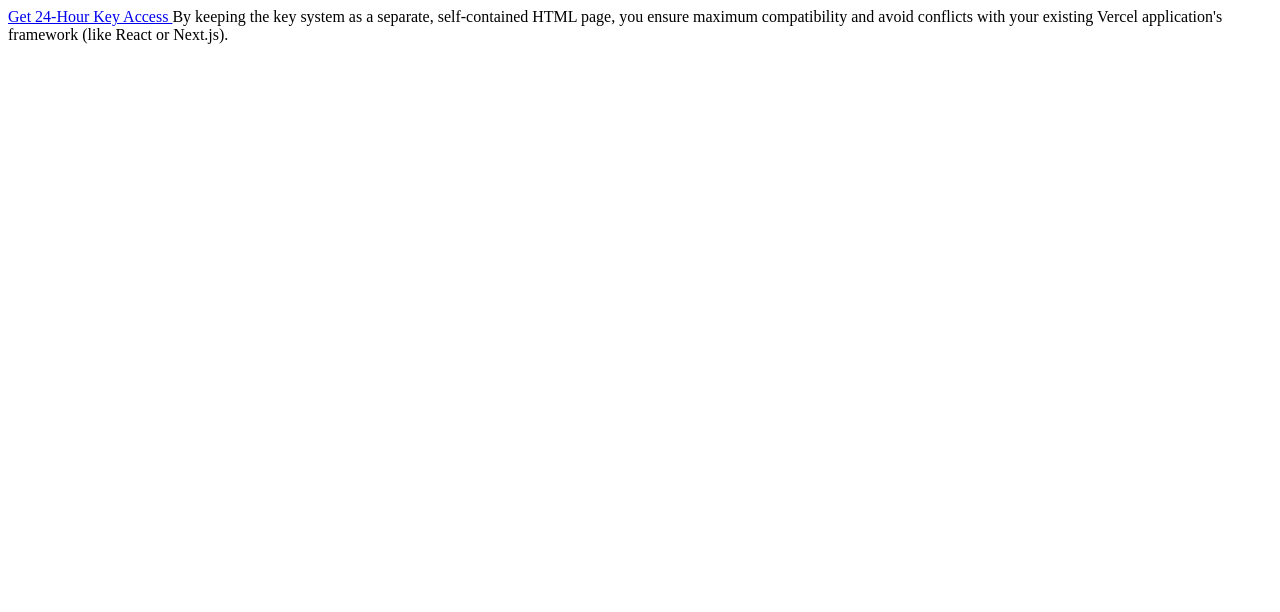
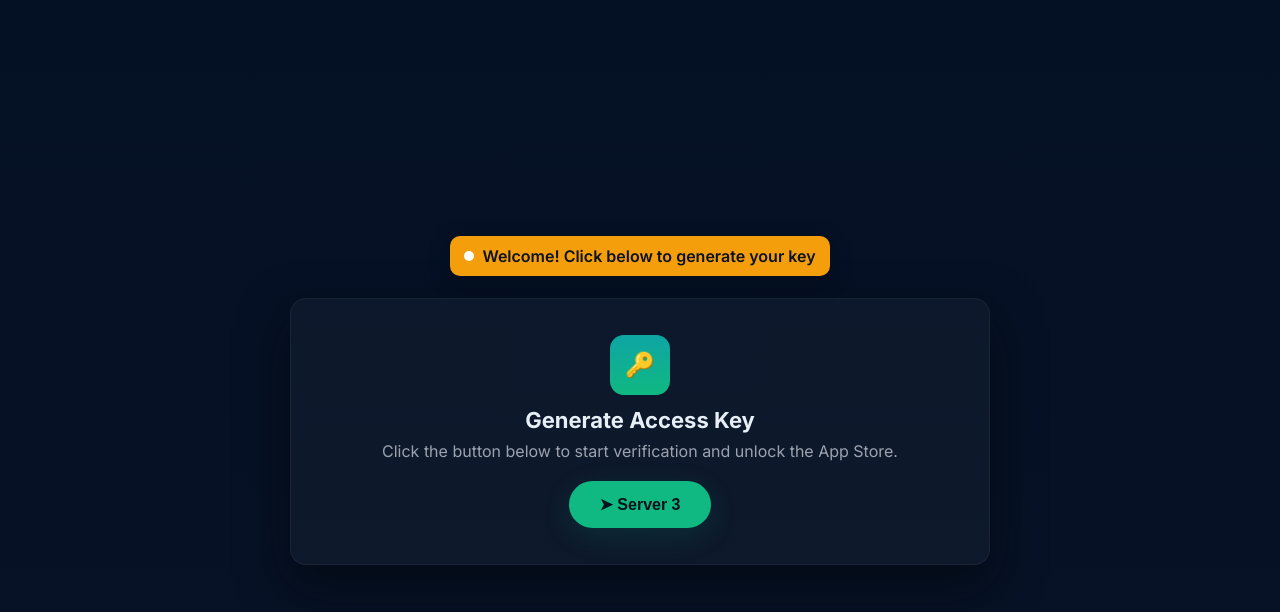
Before and after one commit to anubhavchaudhary21909-sys/Mtaiirus-, a plain HTML site: page key-system.html in a window 1280 px wide. Drawn offline with Linux system fonts and the light colour scheme.

Commit message:
Update key-system.html

```diff
--- a/key-system.html
+++ b/key-system.html
@@ -1,5 +1,130 @@
-<a href="/key-system.html" class="your-tailwind-button-styles">
-    Get 24-Hour Key Access
-</a>
+<!doctype html>
+<html lang="en">
+<head>
+  <meta charset="utf-8" />
+  <meta name="viewport" content="width=device-width,initial-scale=1" />
+  <title>Generate Access Key</title>
+  <link href="https://fonts.googleapis.com/css2?family=Inter:wght@400;600;700&display=swap" rel="stylesheet">
+  <style>
+    :root {
+      --bg:#071226;
+      --accent:#10b981;
+      --banner:#f59e0b;
+    }
+    *{box-sizing:border-box}
+    html,body{height:100%}
+    body {
+      margin:0;
+      font-family:Inter, system-ui, -apple-system, "Segoe UI", Roboto;
+      background:linear-gradient(180deg,#041024 0%, #071226 100%);
+      color:#e6eef6;
+      display:flex;
+      align-items:center;
+      justify-content:center;
+      padding:24px;
+    }
+    .wrap{max-width:700px;width:100%;text-align:center;}
+    .banner{
+      background:var(--banner);
+      color:#0b1220;
+      padding:10px 14px;
+      border-radius:10px;
+      font-weight:600;
+      display:inline-flex;
+      gap:8px;
+      align-items:center;
+      box-shadow:0 6px 20px rgba(5,10,20,0.45);
+    }
+    .card{
+      background:rgba(255,255,255,0.03);
+      border:1px solid rgba(255,255,255,0.05);
+      border-radius:16px;
+      padding:36px;
+      margin-top:22px;
+      box-shadow:0 20px 50px rgba(3,6,12,0.6);
+    }
+    .logo{
+      width:60px;height:60px;border-radius:14px;
+      background:linear-gradient(180deg,#0ea5a4,#10b981);
+      display:flex;align-items:center;justify-content:center;
+      font-size:24px;color:#071226;font-weight:700;margin:0 auto 12px;
+    }
+    h1{margin:0;font-size:22px;}
+    p{color:#9ca3af;margin:8px 0 20px;}
+    button{
+      background:var(--accent);
+      color:#03121a;
+      padding:14px 30px;
+      border-radius:999px;
+      border:0;
+      font-weight:700;
+      font-size:16px;
+      cursor:pointer;
+      box-shadow:0 8px 30px rgba(16,185,129,0.14);
+    }
+    button:active{transform:translateY(1px)}
+    .toast{
+      margin-top:18px;
+      display:none;
+      background:rgba(16,185,129,0.1);
+      border:1px solid rgba(16,185,129,0.25);
+      padding:12px;
+      border-radius:10px;
+      color:#b7f5dc;
+    }
+  </style>
+</head>
+<body>
+  <div class="wrap">
+    <div class="banner">
+      <span style="width:10px;height:10px;background:#fff;border-radius:50%;display:inline-block"></span>
+      Welcome! Click below to generate your key
+    </div>
 
-By keeping the key system as a separate, self-contained HTML page, you ensure maximum compatibility and avoid conflicts with your existing Vercel application's framework (like React or Next.js).
+    <div class="card">
+      <div class="logo">🔑</div>
+      <h1>Generate Access Key</h1>
+      <p>Click the button below to start verification and unlock the App Store.</p>
+      <button id="server3">➤ Server 3</button>
+      <div class="toast" id="toast">✅ Key generated — verification in progress...</div>
+    </div>
+  </div>
+
+  <script>
+    const GLOBAL_ACCESS_KEY = 'global_access_key';
+    const VERIFICATION_TIMESTAMP_KEY = 'verification_timestamp';
+    const KEY_DURATION_MS = 24 * 60 * 60 * 1000;
+    const VERIFICATION_DELAY_MS = 70 * 1000;
+    const VPLINK_URL = 'https://vplink.in/cL5x'; // ✅ your custom vplink
+    const SECRET_PHRASE = "KeyVaultSecure24Hour!!@#$";
+
+    function generateHash(ts){return btoa(ts + SECRET_PHRASE).substring(0,30);}
+    function saveKey(obj){localStorage.setItem(GLOBAL_ACCESS_KEY, JSON.stringify(obj));}
+    function setVerifyTime(t){localStorage.setItem(VERIFICATION_TIMESTAMP_KEY, String(t));}
+
+    const btn=document.getElementById('server3');
+    const toast=document.getElementById('toast');
+
+    btn.addEventListener('click',()=>{
+      const ts=Date.now();
+      const hash=generateHash(ts);
+      saveKey({timestamp:ts,validationHash:hash});
+      const verifyEnd=ts+VERIFICATION_DELAY_MS;
+      setVerifyTime(verifyEnd);
+
+      // open your vplink
+      window.open(VPLINK_URL,'_blank');
+
+      // show status
+      toast.style.display='block';
+      btn.disabled=true;
+      btn.textContent='Verifying...';
+
+      // after timer, open your site
+      setTimeout(()=>{
+        window.location.href='/';
+      },VERIFICATION_DELAY_MS);
+    });
+  </script>
+</body>
+</html>
```
